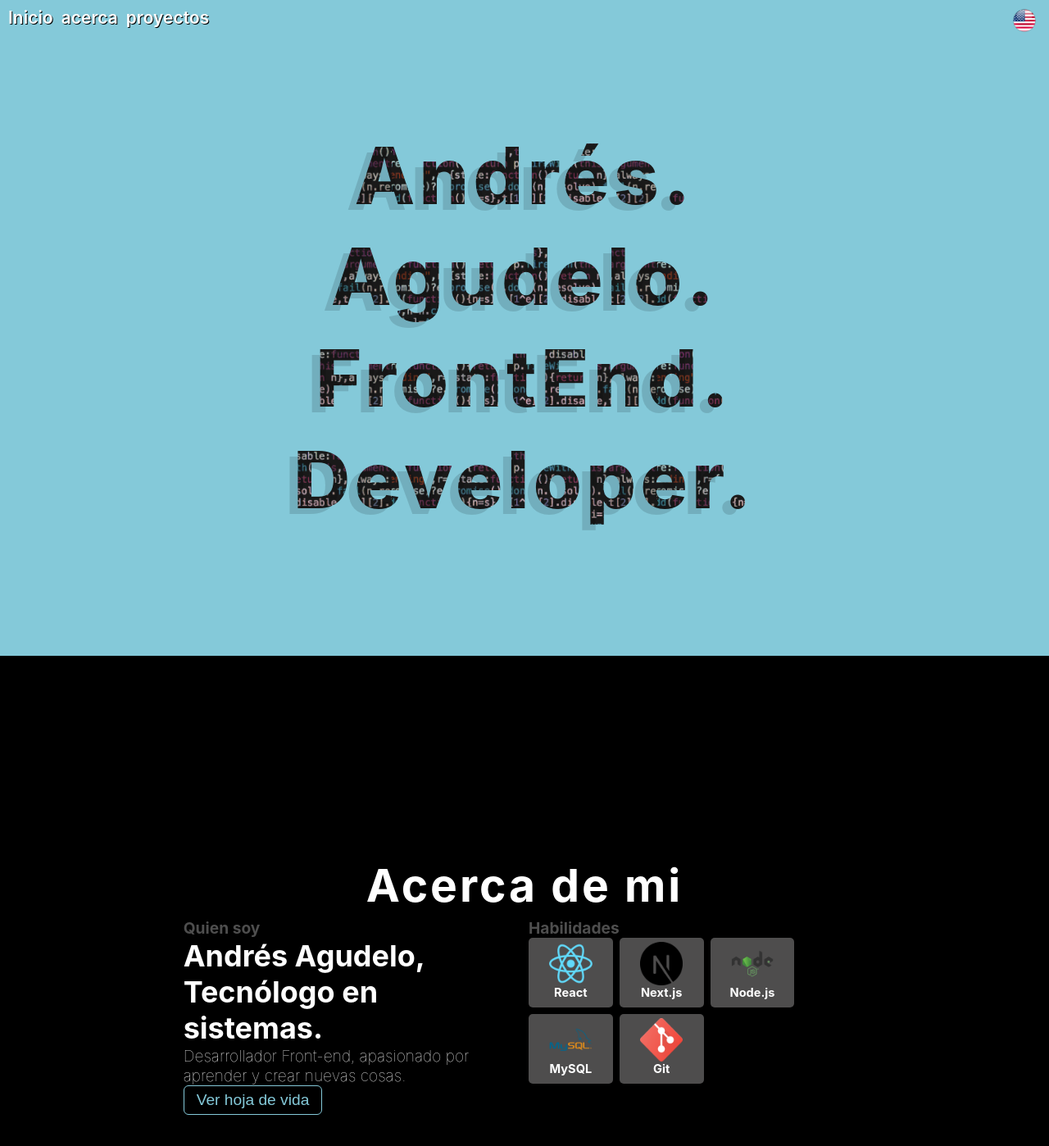
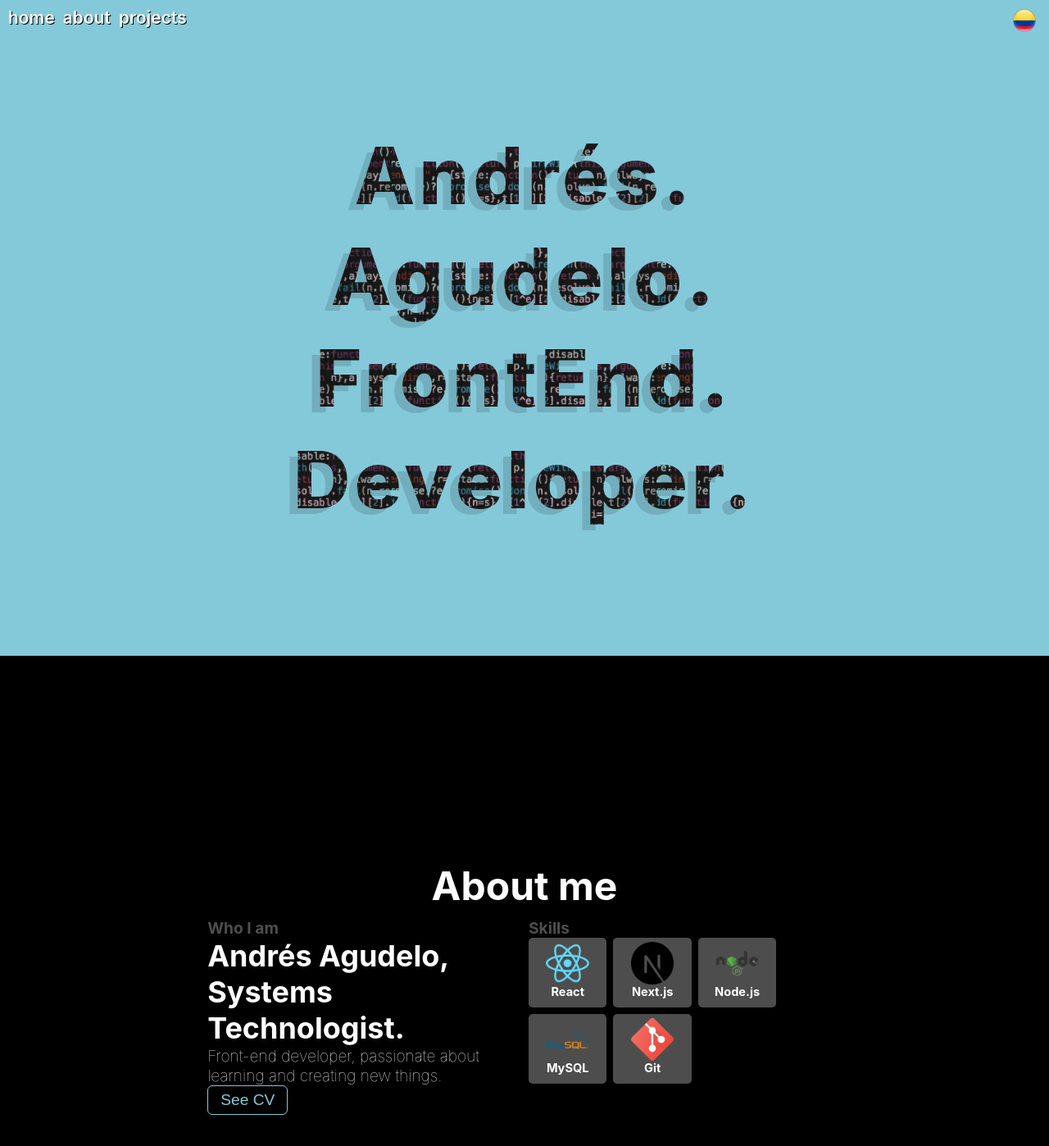
Before and after one commit to andresAgudelo0101/portafolio-andres-agudelo, a Next.js app: page / in a window 1280 px wide. Shown: the top 1398 px of the page at 82% size. Built offline with nearby package versions, Linux system fonts and the light colour scheme.

Commit message:
creamos el cambio de idioma

```diff
--- a/pages/components/About.js
+++ b/pages/components/About.js
@@ -1,28 +1,29 @@
 import Link from "next/link";
 import styles from "../../styles/About.module.css";
 
-function About() {
+function About(props) {
+  const dataAbout=props.data.about;
   return (
     <div id="about" className={styles.container}>
       <div>
         <div>
-          <h1 className={styles.h1}>Acerca de mi</h1>
+          <h1 className={styles.h1}>{dataAbout.title}</h1>
         </div>
         <div className={styles.containerGrid}>
           <div>
-            <h5 className={styles.subtitulo}>Quien soy</h5>
-            <h2>Andrés Agudelo, Tecnólogo en sistemas.</h2>
+            <h5 className={styles.subtitulo}>{dataAbout.subtitle1}</h5>
+            <h2>{dataAbout.p1}</h2>
             <p className={styles.p}>
-                Desarrollador Front-end, apasionado por aprender y crear nuevas cosas.
+              {dataAbout.p2}
             </p>
             <button className={styles.btnCv}>
               <Link href="/cv_andres_agudelo.pdf">
-                <a target="_blank">Ver hoja de vida</a>
+                <a target="_blank">{dataAbout.btn}</a>
               </Link>
             </button>
           </div>
           <div>
-            <h5 className={styles.subtitulo}>Habilidades</h5>
+            <h5 className={styles.subtitulo}>{dataAbout.subtitle2}</h5>
             <div className={styles.containerSkills}>
               <div className={styles.skill}>
                 <div>
--- a/pages/components/Navbar.js
+++ b/pages/components/Navbar.js
@@ -1,16 +1,17 @@
 import styles from "../../styles/Navbar.module.css";
 
-function Navbar() {
+function Navbar(props) {
+  const dataNav=props.data.nav;
   return (
     <nav className={styles.menu}>
       <div className={styles.links}>
-        <a href="#home">Inicio</a>
-        <a href="#about">acerca</a>
-        <a href="#projects">proyectos</a>
+        <a href="#home">{dataNav.a1}</a>
+        <a href="#about">{dataNav.a2}</a>
+        <a href="#projects">{dataNav.a3}</a>
       </div>
       <div className={styles.containerBtn}>
-        <button className={styles.btnFlag}>
-          <img src="/usa.png" className={styles.flag}/>
+        <button className={styles.btnFlag} onClick={props.setLanguage}>
+          <img src={dataNav.icon} className={styles.flag}/>
         </button>
       </div>
     </nav>
--- a/pages/index.js
+++ b/pages/index.js
@@ -4,8 +4,50 @@ import styles from "../styles/Home.module.css";
 import About from "./components/About";
 import Navbar from "./components/Navbar";
 import Presentation from "./components/Presentation";
+import { useState } from "react";
 
 export default function Home() {
+
+  const [language, setlanguage] = useState(false);
+
+  const changeLanguage=()=>{
+    setlanguage(!language)
+  }
+
+  const dataEs={
+    nav:{
+      a1:"inicio",
+      a2:"acerca",
+      a3:"proyectos",
+      icon:"/usa.png"
+    },
+    about:{
+      title:"Acerca de mi",
+      subtitle1:"Quien soy",
+      subtitle2:"Habilidades",
+      p1:"Andrés Agudelo, Tecnólogo en sistemas.",
+      p2:"Desarrollador Front-end, apasionado por aprender y crear nuevas cosas.",
+      btn:"Ver hoja de vida",
+    }
+  }
+
+  const dataEn={
+    nav:{
+      a1:"home",
+      a2:"about",
+      a3:"projects",
+      icon:"/col.png "
+    },
+    about:{
+      title:"About me",
+      subtitle1:"Who I am",
+      subtitle2:"Skills",
+      p1:"Andrés Agudelo, Systems Technologist.",
+      p2:"Front-end developer, passionate about learning and creating new things.",
+      btn:"See CV",
+    }
+  }
+
   return (
     <div className={styles.container}>
       <Head>
@@ -13,9 +55,9 @@ export default function Home() {
         <meta name="description" content="Generated by create next app" />
         <link rel="icon" href="/favicon.ico" />
       </Head>
-      <Navbar />
+      <Navbar setLanguage={changeLanguage} data={language?dataEs:dataEn}/>
       <Presentation />
-      <About />
+      <About data={language?dataEs:dataEn}/>
     </div>
   );
 }
--- a/styles/About.module.css
+++ b/styles/About.module.css
@@ -1,4 +1,4 @@
-.container{
+.container {
   height: 100vh;
   width: 100%;
   display: flex;
@@ -9,37 +9,34 @@
   color: #ffffff;
 }
 
-.containerGrid{
+.containerGrid {
   display: grid;
-    grid-template-columns:repeat(2,49%);
+  grid-template-columns: repeat(2, 49%);
   justify-content: center;
   gap: 10px;
 }
 
-.containerSkills{
+.containerSkills {
   display: grid;
-    grid-template-columns: repeat(auto-fill,25%);
+  grid-template-columns: repeat(auto-fill, 25%);
   gap: 8px;
 }
 
-.h1{
+.h1 {
   text-align: center;
   padding: 10px;
-  font-size: 2.3em;
-  line-height: 1.1;
-  letter-spacing:3px;
 }
 
-.subtitulo{
-  color:#666565c4;
+.subtitulo {
+  color: #666565c4;
   font-size: 1.2rem;
 }
 
-.skill{
+.skill {
   background-color: #666565c4;
   height: 75px;
-  display:grid;
-  grid-template-columns: repeat(1,98%);
+  display: grid;
+  grid-template-columns: repeat(1, 98%);
   grid-template-rows: 70% 30%;
   text-align: center;
   font-size: 1.1rem;
@@ -48,44 +45,46 @@
   justify-content: center;
 }
 
-.p{
+.p {
   font-weight: 100;
-  font-size: 1.2rem
+  font-size: 1.2rem;
 }
 
-.imgLogo{
+.imgLogo {
   width: auto;
   height: 100%;
 }
 
-.imgLogo:hover{
+.imgLogo:hover {
   filter: brightness(50%);
 }
 
-.btnCv{
+.btnCv {
   background-color: transparent;
   padding: 6px 15px;
   border-radius: 6px;
-  color:#84C9D9;
-  border: solid 1px #84C9D9;
+  color: #84c9d9;
+  border: solid 1px #84c9d9;
   cursor: pointer;
   font-size: 1.2rem;
 }
 
-.btnCv:hover{
+.btnCv:hover {
   border: solid 1px white;
   color: #ffffff;
 }
 
 @keyframes blink {
-  50%{border-color: transparent;}
+  50% {
+    border-color: transparent;
+  }
 }
 
-@media (max-width:800px){
-  .containerGrid{
-    grid-template-columns:repeat(1,90%);
+@media (max-width: 800px) {
+  .containerGrid {
+    grid-template-columns: repeat(1, 90%);
   }
-  .containerSkills{
-    grid-template-columns: repeat(auto-fill,26%);
+  .containerSkills {
+    grid-template-columns: repeat(auto-fill, 26%);
   }
 }
```
Lines whose indentation alone changed are shown as unchanged.
